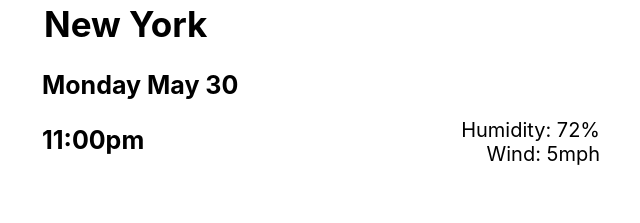
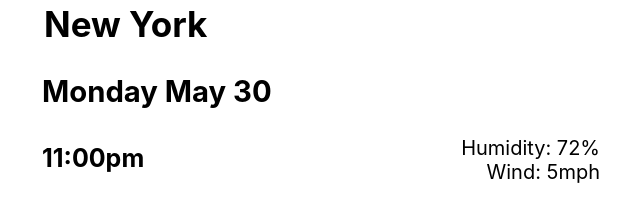
Before and after one commit to SomayaAl/weather-react, a React (Create React App) app: page / in a window 1280 px wide. Shown: the part 308-531 px from the top of the page, without its empty margins (319-959 px from the left). Built offline with nearby package versions, Linux system fonts and the light colour scheme.

Commit message:
Removed forecast from Weather.js

```diff
--- a/src/App.css
+++ b/src/App.css
@@ -67,9 +67,9 @@ li {
   text-align: right;
 }
 
-.forecast {
+.forecast-list {
   margin-top: 80px;
-  text-align: center;
+  display: flex;
 }
 
 .forecast-day {
--- a/src/Weather.js
+++ b/src/Weather.js
@@ -19,12 +19,12 @@ export default function Weather() {
         <div className="col-6">
           <h1 id="city">New York</h1>
           <ul>
-            <li>
-              <h3 id="date">Monday May 30</h3>
+            <li id="date">
+              <h3>Monday May 30</h3>
             </li>
-            <li>
+            <li id="time">
               {" "}
-              <h4 id="time">11:00pm</h4>
+              <h4>11:00pm</h4>
             </li>
           </ul>
         </div>
```
